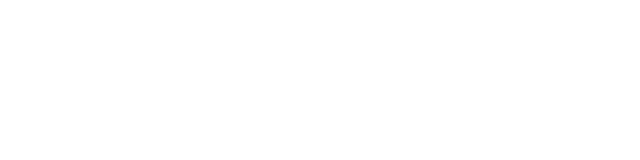
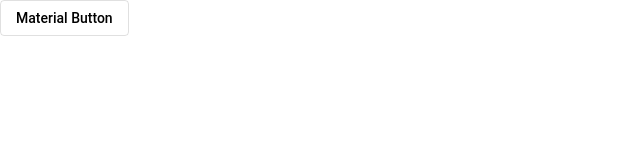
Before and after one commit to jacintoaczz/firestarter, an Angular app: page / in a window 1280 px wide. Shown: the top 160 px of the page, without its empty margins (0-640 px from the left). Built offline with nearby package versions, Linux system fonts and the light colour scheme.

Commit message:
Added custom material theme colors and font.

```diff
--- a/src/app/app.module.ts
+++ b/src/app/app.module.ts
@@ -3,7 +3,7 @@ import { NgModule } from '@angular/core';
 
 import { AppRoutingModule } from './app-routing.module';
 import { AppComponent } from './app.component';
-import { MatButton } from '@angular/material/button';
+import { MatButtonModule } from '@angular/material/button';
 import { BrowserAnimationsModule } from '@angular/platform-browser/animations';
 
 @NgModule({
@@ -12,7 +12,7 @@ import { BrowserAnimationsModule } from '@angular/platform-browser/animations';
     BrowserModule,
     AppRoutingModule,
     BrowserAnimationsModule,
-    MatButton,
+    MatButtonModule,
   ],
   providers: [],
   bootstrap: [AppComponent],
--- a/src/index.html
+++ b/src/index.html
@@ -6,8 +6,9 @@
     <base href="/" />
     <meta name="viewport" content="width=device-width, initial-scale=1" />
     <link rel="icon" type="image/x-icon" href="favicon.ico" />
+    <link rel="preconnect" href="https://fonts.gstatic.com" />
     <link
-      href="https://fonts.googleapis.com/css?family=Roboto:300,400,500&display=swap"
+      href="https://fonts.googleapis.com/css2?family=Montserrat:wght@300;400;500;600;700&display=swap"
       rel="stylesheet"
     />
     <link
--- a/src/styles.scss
+++ b/src/styles.scss
@@ -11,7 +11,41 @@
 // Define the palettes for your theme using the Material Design palettes available in palette.scss
 // (imported above). For each palette, you can optionally specify a default, lighter, and darker
 // hue. Available color palettes: https://material.io/design/color/
-$firestarter-primary: mat-palette($mat-indigo);
+
+$custom-orange: (
+  50: #fdeee2,
+  100: #fbd5b7,
+  200: #f8b988,
+  300: #f59d58,
+  400: #f28834,
+  500: #f07310,
+  600: #ee6b0e,
+  700: #ec600c,
+  800: #e95609,
+  900: #e54305,
+  A100: #ffffff,
+  A200: #ffe2da,
+  A400: #ffbaa7,
+  A700: #ffa78d,
+  contrast: (
+    50: #000000,
+    100: #000000,
+    200: #000000,
+    300: #000000,
+    400: #000000,
+    500: #000000,
+    600: #000000,
+    700: #000000,
+    800: #ffffff,
+    900: #ffffff,
+    A100: #000000,
+    A200: #000000,
+    A400: #000000,
+    A700: #000000,
+  ),
+);
+
+$firestarter-primary: mat-palette($custom-orange);
 $firestarter-accent: mat-palette($mat-pink, A200, A100, A400);
 
 // The warn palette is optional (defaults to red).
@@ -42,5 +76,5 @@ body {
 }
 body {
   margin: 0;
-  font-family: Roboto, "Helvetica Neue", sans-serif;
+  font-family: "Montserrat", "Helvetica Neue", sans-serif;
 }
```
